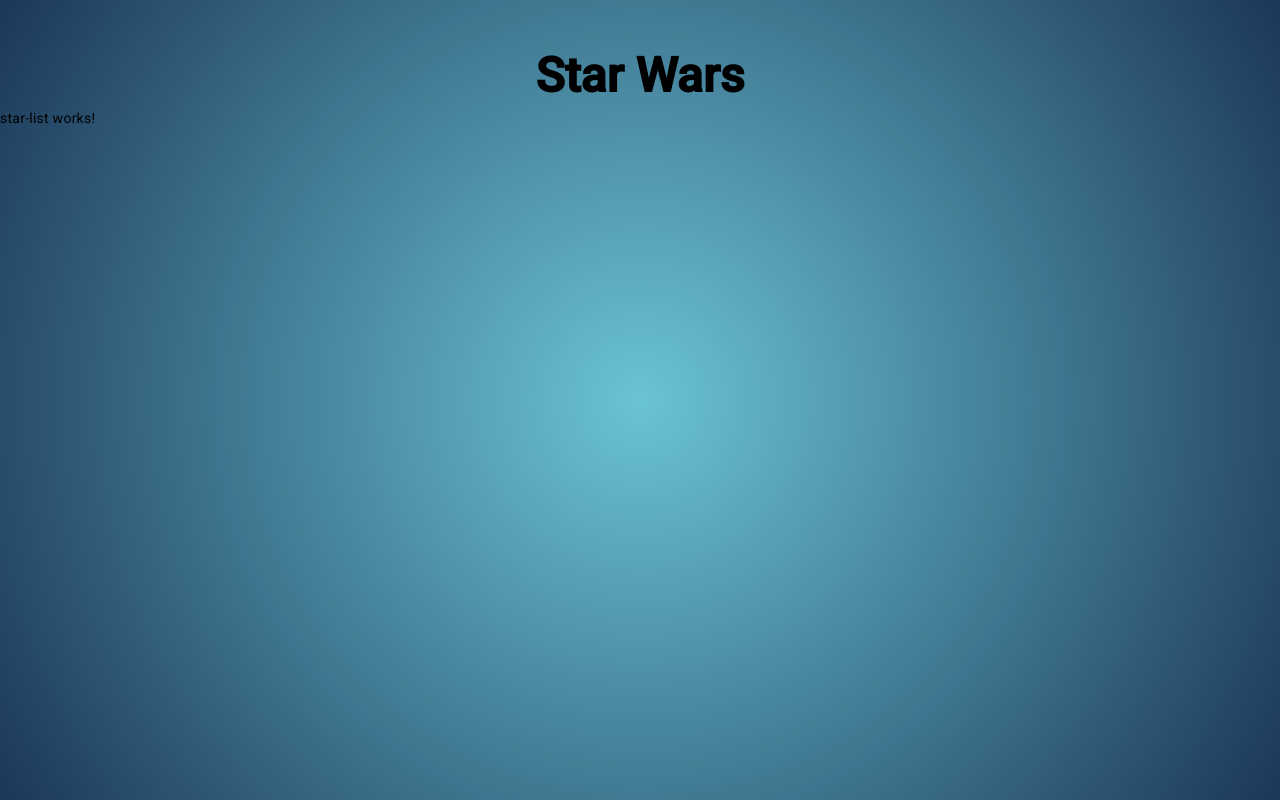
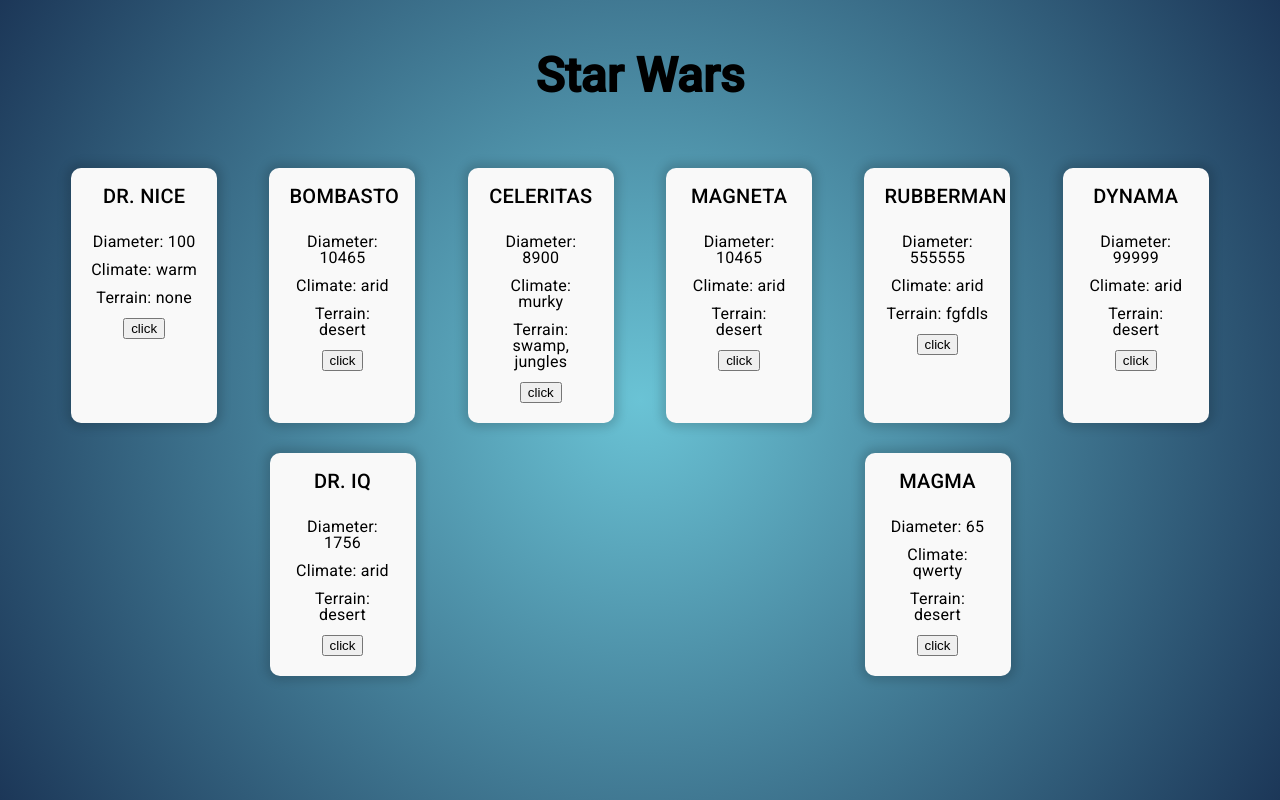
Before and after one commit to ushink/star-wars, an Angular app: page /planets in a window 1280 px wide. Built offline with nearby package versions, Linux system fonts and the light colour scheme.

Commit message:
planets page

```diff
--- a/src/app/star-list/star-list.component.css
+++ b/src/app/star-list/star-list.component.css
@@ -0,0 +1,40 @@
+.container {
+  display: flex;
+  justify-content: space-around;
+  flex-wrap: wrap;
+  padding: 60px;
+  gap: 30px;
+}
+
+.planet-card {
+  background-color: #f9f9f9;
+  border-radius: 10px;
+  box-shadow: 0 0 10px 5px rgba(0, 0, 0, 0.15);
+  width: calc(10% - 10px); /* Расчет ширины карточки с учетом отступов */
+  text-align: center;
+  padding: 20px;
+  transition: all 0.3s ease;
+}
+
+.planet-card:hover {
+  box-shadow: 0 0 10px 5px rgba(212, 255, 0, 0.3);
+  transition: all 0.3s ease;
+}
+
+.planet-card_name {
+  font-size: 20px;
+  font-weight: 500;
+  line-height: 16px;
+}
+
+.planet-card_info {
+  display: flex;
+  flex-direction: column;
+  align-items: center;
+  margin-top: 30px;
+}
+.planet-card_info__item {
+  font-size: 16px;
+  font-weight: 400;
+  line-height: 16px;
+}
--- a/src/app/star-list/star-list.component.html
+++ b/src/app/star-list/star-list.component.html
@@ -1 +1,13 @@
-<p>star-list works!</p>
+<div class="container">
+  <div *ngFor="let planet of planets" class="planet-card">
+    <h2 class="planet-card_name">{{ planet.name | uppercase }}</h2>
+
+    <div class="planet-card_info">
+      <p class="planet-card_info__item">Diameter: {{ planet.diameter }}</p>
+      <p class="planet-card_info__item">Climate: {{ planet.climate }}</p>
+      <p class="planet-card_info__item">Terrain: {{ planet.terrain }}</p>
+    </div>
+
+    <button type="button" (click)="onSelect(planet, $event)">click</button>
+  </div>
+</div>
--- a/src/app/star-list/star-list.component.ts
+++ b/src/app/star-list/star-list.component.ts
@@ -1,12 +1,22 @@
 import { Component } from '@angular/core';
+import { PLANETS } from '../mock';
+import { NgFor, NgIf, UpperCasePipe } from '@angular/common';
+import { PlanetMock } from './models/star-list.model';
 
 @Component({
   selector: 'app-star-list',
   standalone: true,
-  imports: [],
+  imports: [NgFor, NgIf, UpperCasePipe],
   templateUrl: './star-list.component.html',
-  styleUrl: './star-list.component.css'
+  styleUrl: './star-list.component.css',
 })
 export class StarListComponent {
+  planets = PLANETS;
 
+  selectedPlanet?: PlanetMock;
+  onSelect(planet: PlanetMock, event: Event): void {
+    event.stopPropagation();
+    this.selectedPlanet = planet;
+    console.log('planet', planet.name);
+  }
 }
```
